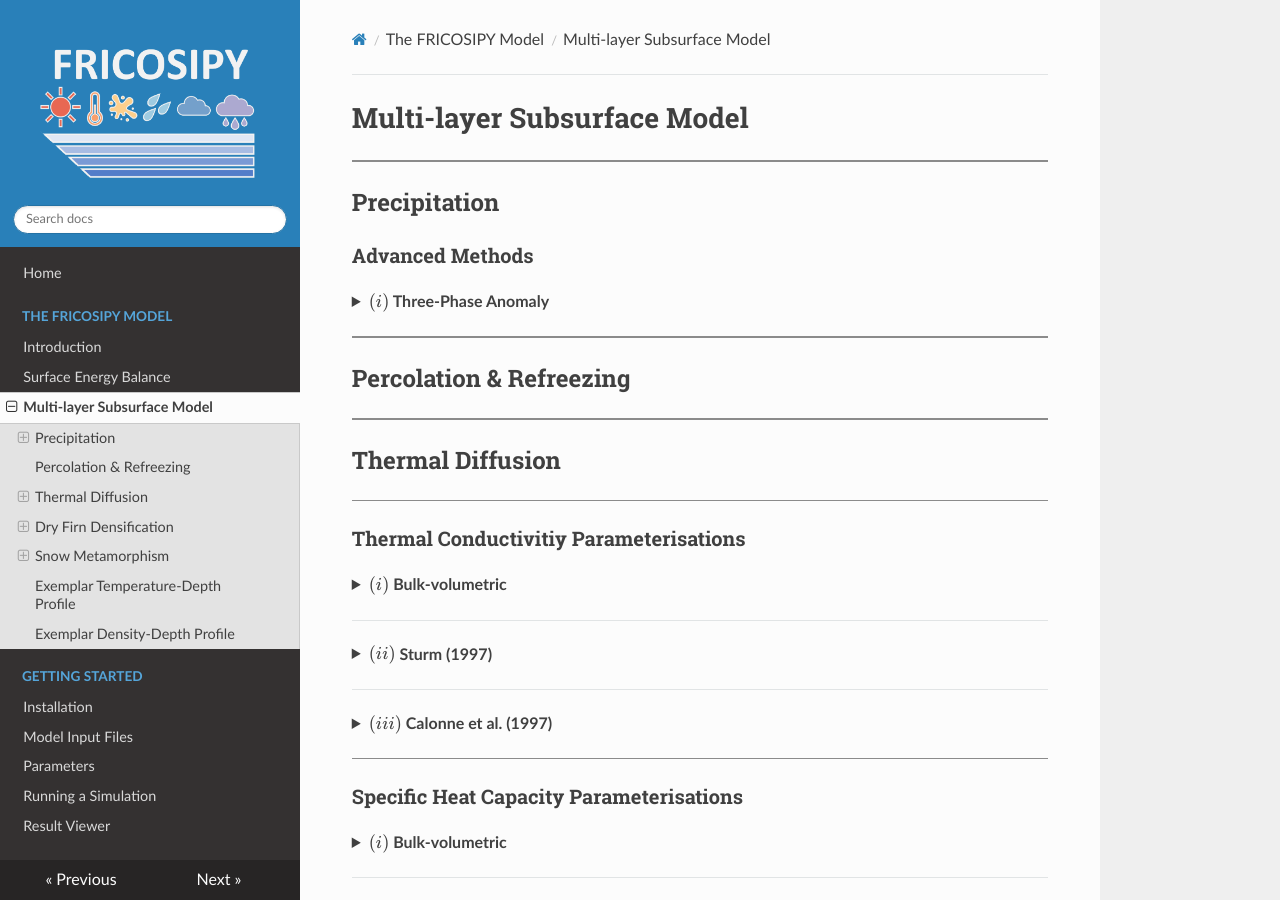
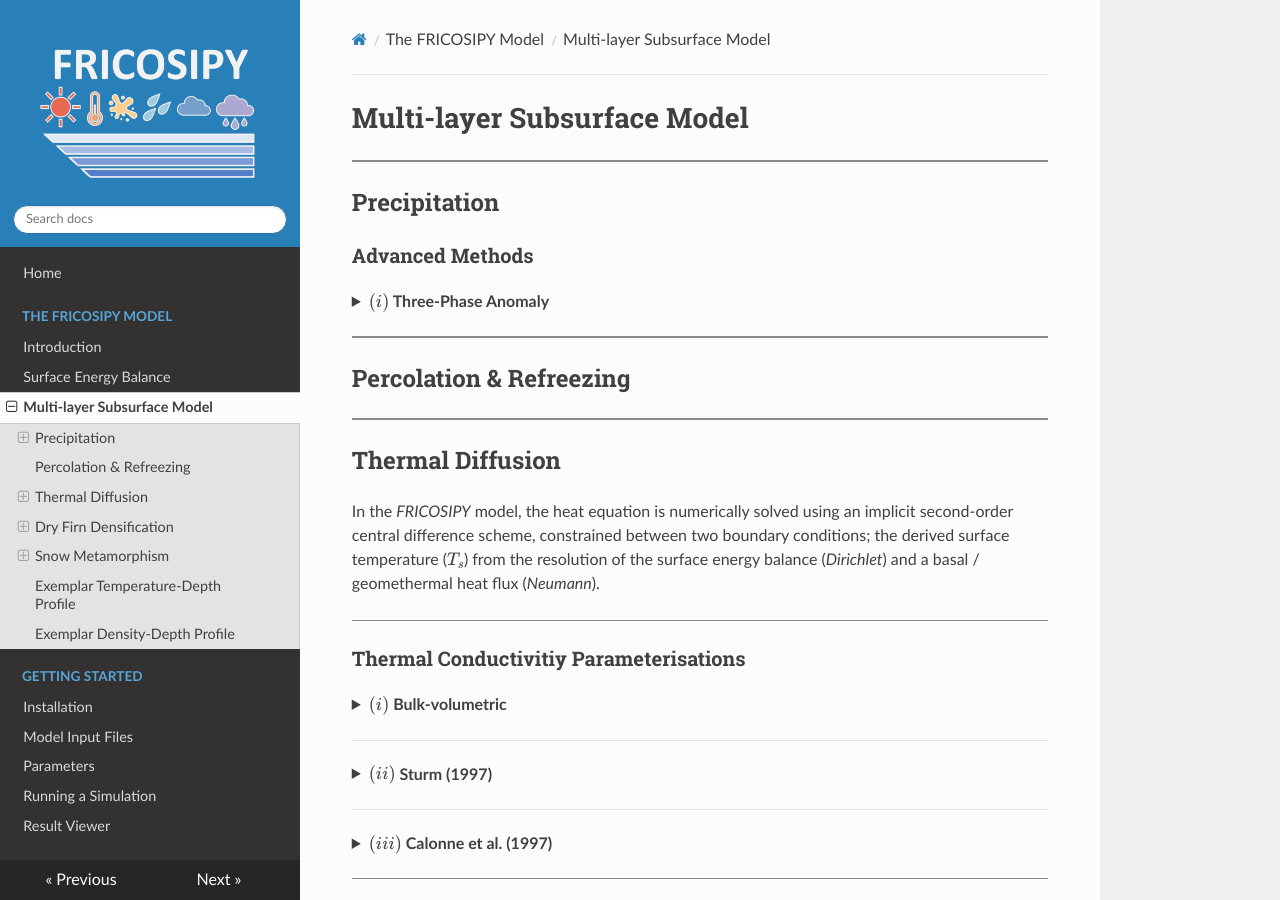
Before and after one commit to MarcusGastaldello/FRICOSIPY, an MkDocs documentation site: the page built from docs/subsurface_model.md, in a window 1280 px wide and 900 px high. Built offline with MkDocs 1.6.1, drawn with Linux system fonts in a browser that asks for light colours; nearby versions of some CDN libraries.

Commit message:
Update subsurface_model.md

```diff
--- a/docs/subsurface_model.md
+++ b/docs/subsurface_model.md
@@ -17,6 +17,14 @@
 <hr style="height:2px; background-color:#8b8b8b; border:none;" />
 
 ## Thermal Diffusion
+
+
+
+
+In the *FRICOSIPY* model, the heat equation is numerically solved using an implicit second-order central difference scheme, constrained between two boundary conditions;
+the derived surface temperature ($T_{s}$) from the resolution of the surface energy balance (*Dirichlet*) and a basal / geomethermal heat flux (*Neumann*).
+
+
 
 
 <hr style="height:1px; background-color:#8b8b8b; border:none;" />
```
